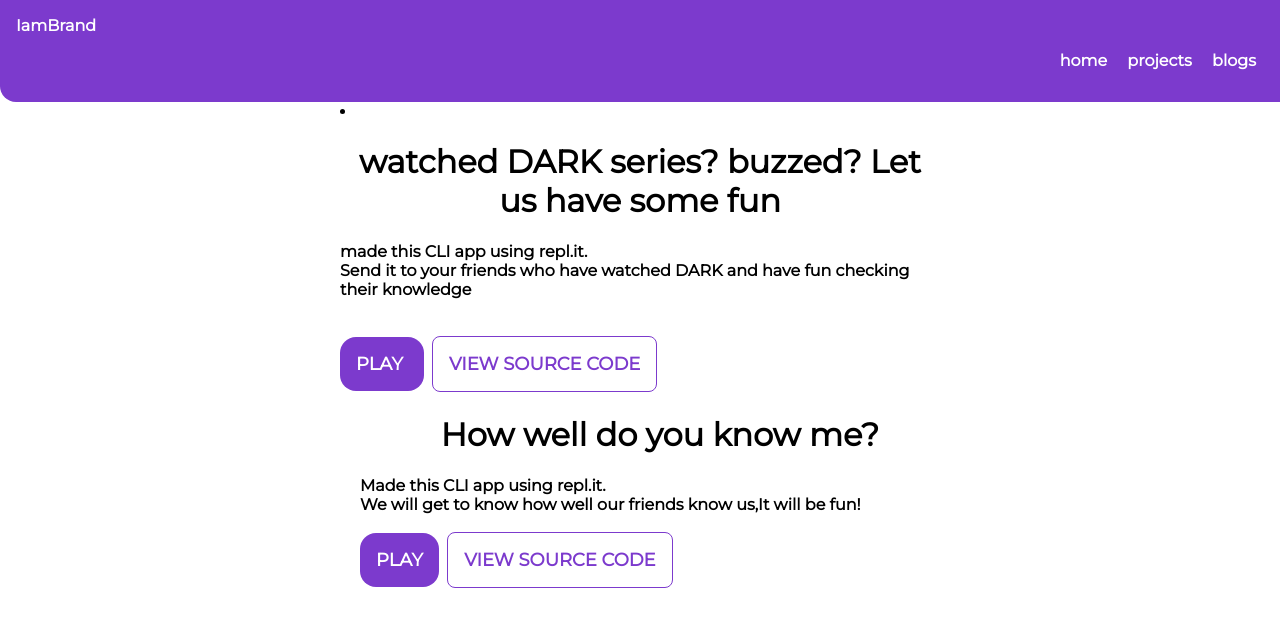
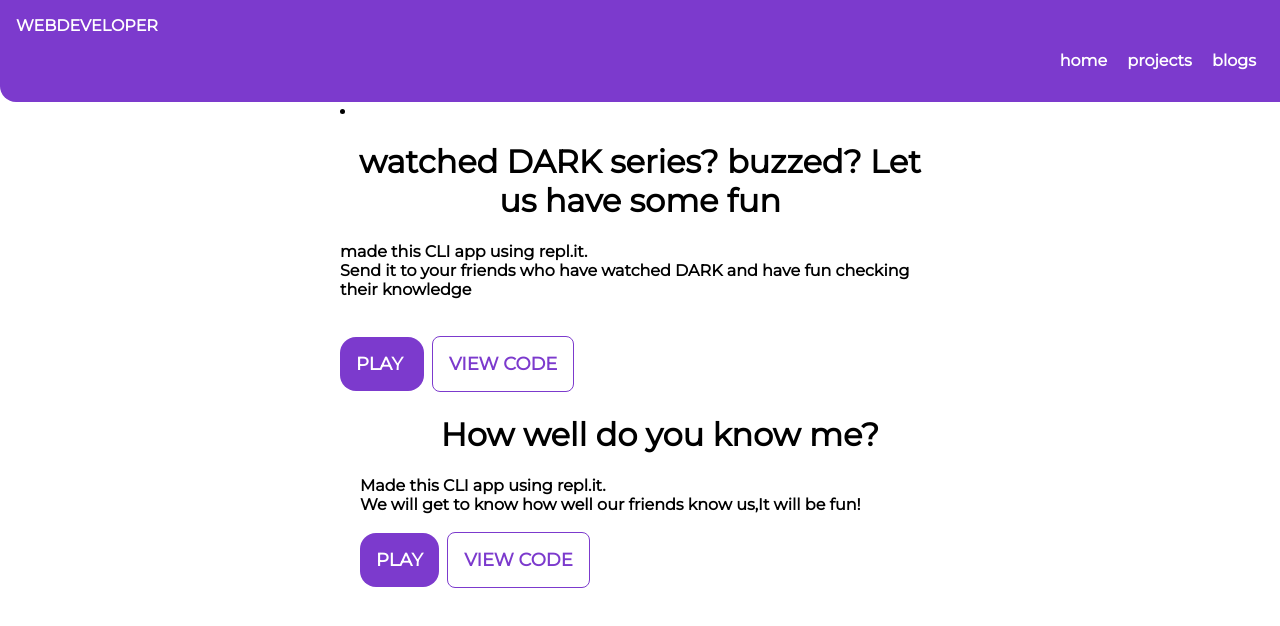
Before and after one commit to MiryalaAkshitha/my-portfolio, a plain HTML site: page projects.html in a window 1280 px wide. Drawn offline with Linux system fonts and the light colour scheme.

Commit message:
complete:update

```diff
--- a/projects.html
+++ b/projects.html
@@ -9,7 +9,7 @@
 </head>
 <body>
     <nav class="navigation container">
-        <div class="nav-brand">IamBrand</div>
+        <div class="nav-brand">WEBDEVELOPER</div>
         <ul class="list-non-bullet nav-pills">
             <li
             class="list-item-inline">
@@ -25,24 +25,14 @@
             </li>
         </ul>
     </nav>
-    <!-- <ul class="list-non-bullet"> -->
-        <!-- <li> -->
-            <!-- <div class="container container-centre"> -->
-            <!-- <h1>how well do you know me?</h1> -->
-        <!-- <small> made on date</small> -->
-  <!-- <p>made this CLI app using repl.it.Send it to your friends it will be fun</p></ul> -->
-  <!-- <a  class="link link-primary"href="https://replit.com/@AkshithaRao/how-much-do-you-know-me#index.js"> you can check this out</a>&nbsp -->
-  <!-- <a class="link link-secondary" href="https://github.com/MiryalaAkshitha/QUIZ/blob/main/repl.it">VIEW SOURCE CODE</a> -->
 
-<!-- </div> -->
-<!-- </li> -->
-<!-- </ul> -->
+
 <div class="container container-centre">
     <li>
         <h1>watched DARK series? buzzed? Let us have some fun</h1>
 <p>made this CLI app using repl.it. <br>Send it to your friends who have watched DARK and have fun checking their knowledge</p></ul><br><br>
 <a  class="link link-primary"href="https://replit.com/@AkshithaRao/dark-quiz#index.js">PLAY </a>&nbsp
-<a class="link link-secondary" href="https://github.com/MiryalaAkshitha/QUIZonDARK/blob/main/Quiz%20on%20DARK">VIEW SOURCE CODE</a><br><br>
+<a class="link link-secondary" href="https://github.com/MiryalaAkshitha/QUIZonDARK/blob/main/Quiz%20on%20DARK">VIEW CODE</a><br><br>
 </li>
 </div>
 <ul class="list-non-bullet">
@@ -51,7 +41,7 @@
             <h1>How well do you know me?</h1>
             <p>Made this CLI app using repl.it.<br>We will get to know how well our friends know us,It will be fun!</p><br>
             <a  class="link link-primary"href="https://replit.com/@AkshithaRao/how-much-do-you-know-me#index.js"> PLAY</a>&nbsp
-  <a class="link link-secondary" href="https://github.com/MiryalaAkshitha/QUIZ/blob/main/repl.it">VIEW SOURCE CODE</a>
+  <a class="link link-secondary" href="https://github.com/MiryalaAkshitha/QUIZ/blob/main/repl.it">VIEW CODE</a>
 
 
         </div>
```
Also changed, not shown: blogs.html (+1 -1 lines).
